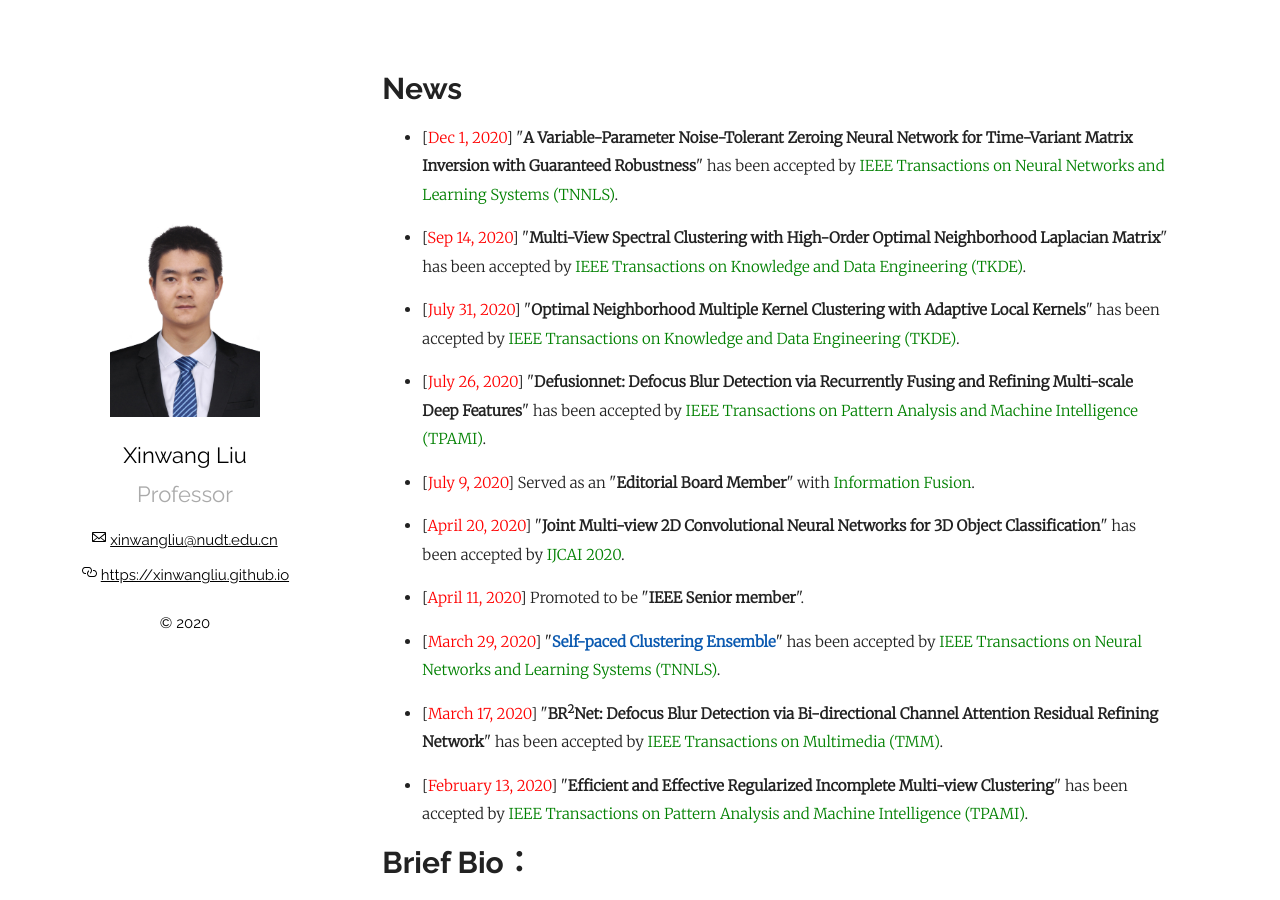
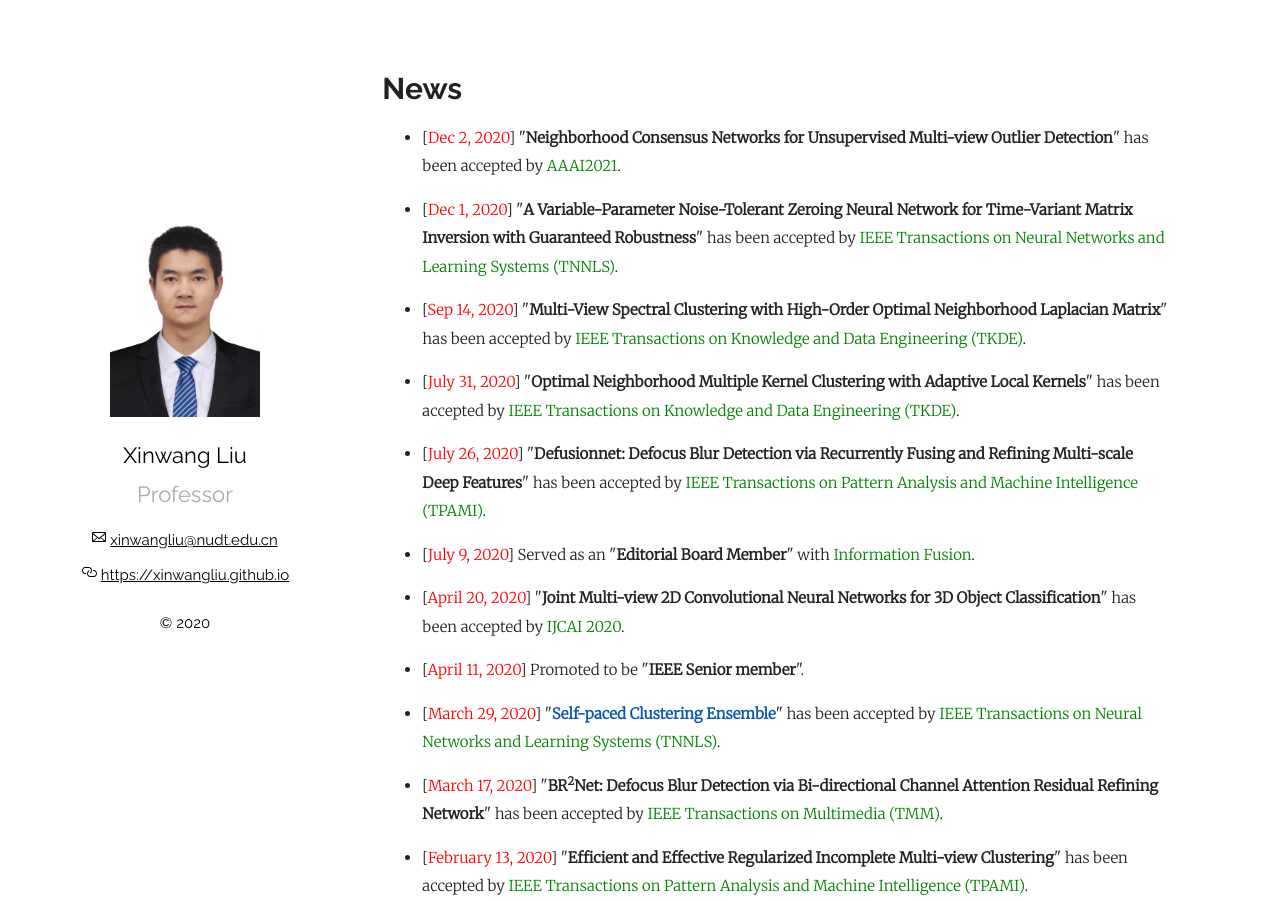
Before and after one commit to wx-liang/xinwangliu.github.io, a Jekyll site: the page built from index.md, in a window 1280 px wide and 900 px high. Built offline with Jekyll 4.4.1, drawn with Linux system fonts in a browser that asks for light colours; our own code applies the rules of GitHub Pages for plain Markdown files.

Commit message:
Update index.md

```diff
--- a/index.md
+++ b/index.md
@@ -4,6 +4,8 @@ layout: page
 ---
 # News
 <ul>
+
+<p style="margin-top: 6px;"><li>[<font color="red">Dec 2, 2020</font>]  "<b>Neighborhood Consensus Networks for Unsupervised Multi-view Outlier Detection</b>" has been accepted by <font color="green">AAAI2021</font>.</li></p>
 
 <p style="margin-top: 6px;"><li>[<font color="red">Dec 1, 2020</font>]  "<b>A Variable-Parameter Noise-Tolerant Zeroing Neural Network for Time-Variant Matrix Inversion with Guaranteed Robustness</b>" has been accepted by <font color="green">IEEE Transactions on Neural Networks and Learning Systems (TNNLS)</font>.</li></p>
 
```
